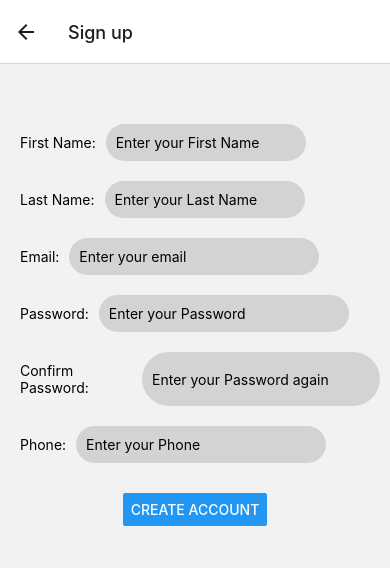
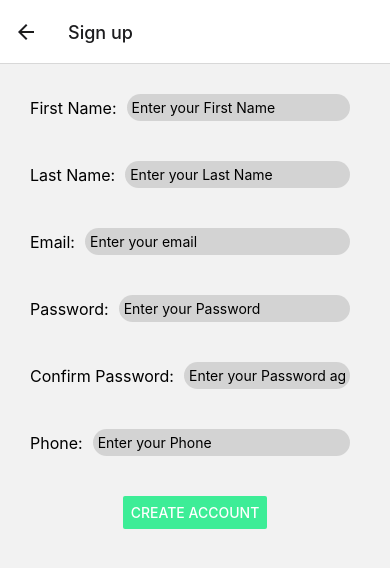
Before and after one commit to Mahmoudkamel50/Raknity, a React Native app in the folder Raknity/: screen / in a window 390 px wide. Both pictures are taken after a click on the element "Don't have an account?". Shown: the top 568 px of the page. Built offline with nearby package versions, Linux system fonts and the light colour scheme; no server answers.

Commit message:
styling signup

```diff
--- a/Raknity/components/SignIn.jsx
+++ b/Raknity/components/SignIn.jsx
@@ -81,7 +81,7 @@ const styles = StyleSheet.create({
   },
   textInput: {
     flex: 1,
-    backgroundColor: "#c0c0c0",
+    backgroundColor: "#d3d3d3",
     borderRadius: 40,
   },
   BTView: {
--- a/Raknity/components/signUp.jsx
+++ b/Raknity/components/signUp.jsx
@@ -50,22 +50,22 @@ export default function SignUp({ navigation }) {
   return (
     <View style={styles.container}>
       <ScrollView>
-        <View style={styles.firstnameInput}>
+        <View style={styles.inputs}>
           <Text style={styles.text}>First Name:</Text>
           <TextInput
             placeholder={"Enter your First Name"}
             onChangeText={setFirstName}
             textAlign="center"
-            style={styles.textInputsname}
+            style={styles.textInputs}
           />
         </View>
-        <View style={styles.lastnameinput}>
+        <View style={styles.inputs}>
           <Text style={styles.text}>Last Name:</Text>
           <TextInput
             placeholder={"Enter your Last Name"}
             onChangeText={setLastName}
             textAlign="center"
-            style={styles.textInputsname}
+            style={styles.textInputs}
           />
         </View>
 
@@ -110,52 +110,41 @@ export default function SignUp({ navigation }) {
         </View>
 
         <View style={styles.buttonview}>
-          <Button title={"Create Account"} onPress={registerUser} />
+          <Button title={"Create Account"} onPress={registerUser} color="#3ded97"/>
         </View>
 
         <StatusBar style="auto" />
-      </ScrollView>
+        </ScrollView>
     </View>
   );
 }
 
 const styles = StyleSheet.create({
   container: {
-    paddingTop: 50,
-    alignItems: "center",
+    flexDirection: "column",
+    padding: 30,
     flex: 1,
   },
   inputs: {
     flexDirection: "row",
-    padding: 10,
-  },
-  firstnameInput: {
-    flexDirection: "row",
-    padding: 10,
-  },
-  lastnameinput: {
-    flexDirection: "row",
-    padding: 10,
+    alignItems: "center",
+    paddingBottom: 40,
+    width: "97%",
+
   },
   text: {
-    padding: 10,
-  },
-  textInputsname: {
-    backgroundColor: "#d3d3d3",
-    width: "100%",
-    borderRadius: 40,
-    width: 200,
-    padding: 10,
+    fontSize: 16,
+    paddingRight: 10,
   },
   textInputs: {
+    flex: 1,
     backgroundColor: "#d3d3d3",
-    width: "100%",
     borderRadius: 40,
-    width: 250,
-    padding: 10,
+    padding: 5,
+    width: 100,
+
   },
   buttonview: {
     alignItems: "center",
-    padding: 20,
   },
 });
```
